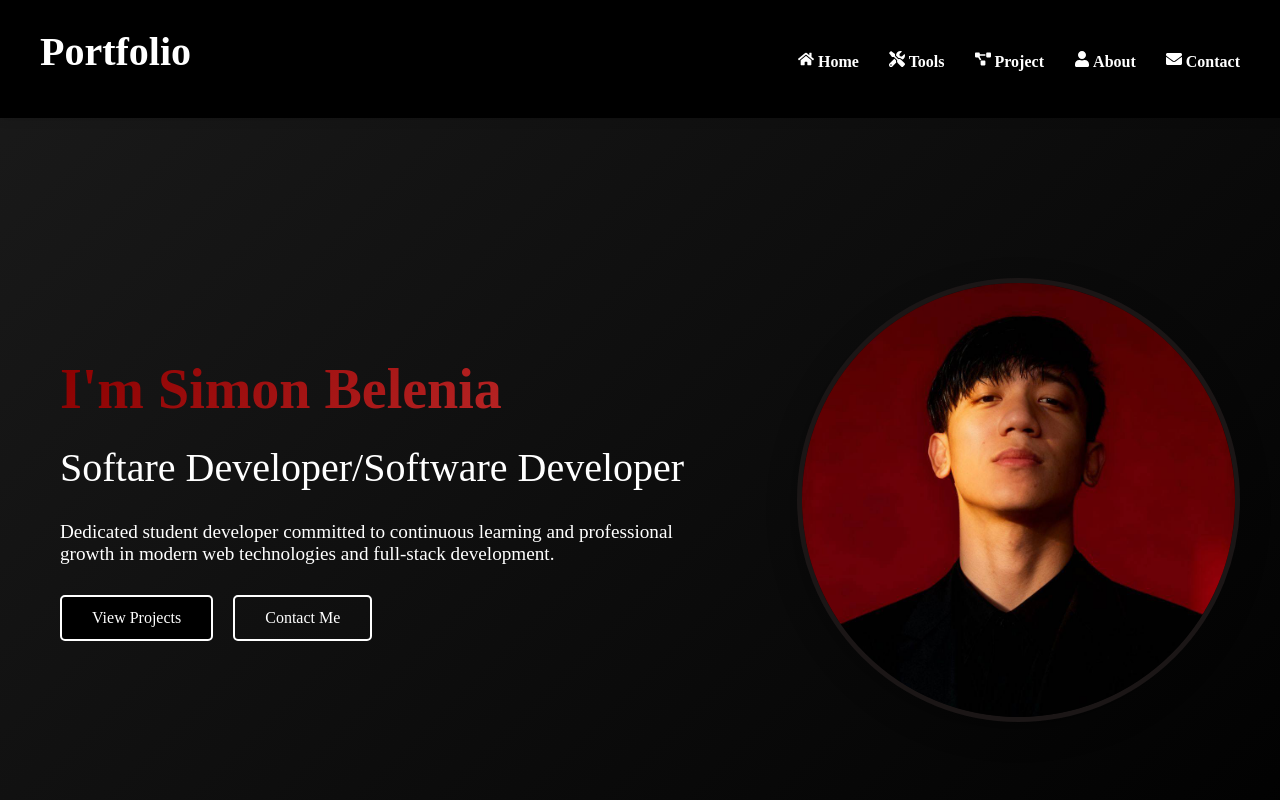
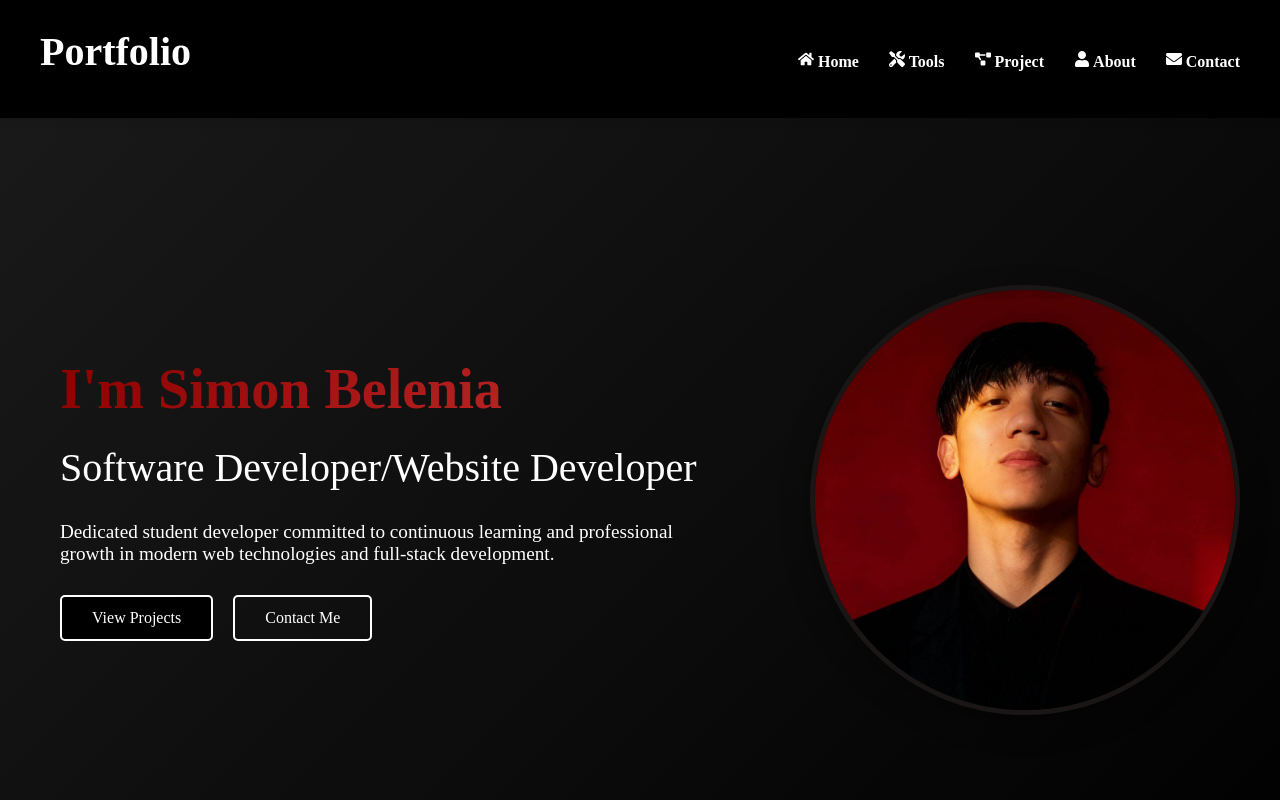
Before and after one commit to Simon111302/Portfolio, a React (Vite) app: page / in a window 1280 px wide. Shown: the top 800 px of the page. Built offline with nearby package versions, Linux system fonts and the light colour scheme.

Commit message:
Update Hero.jsx

```diff
--- a/src/components/Hero.jsx
+++ b/src/components/Hero.jsx
@@ -9,7 +9,7 @@
             <h1>I'm Simon Belenia</h1>
           </div>
 
-          <h2>Softare Developer/Software Developer</h2>
+          <h2>Software Developer/Website Developer</h2>
           <p>
             Dedicated student developer committed to continuous learning and professional
             growth in modern web technologies and full-stack development.
```
